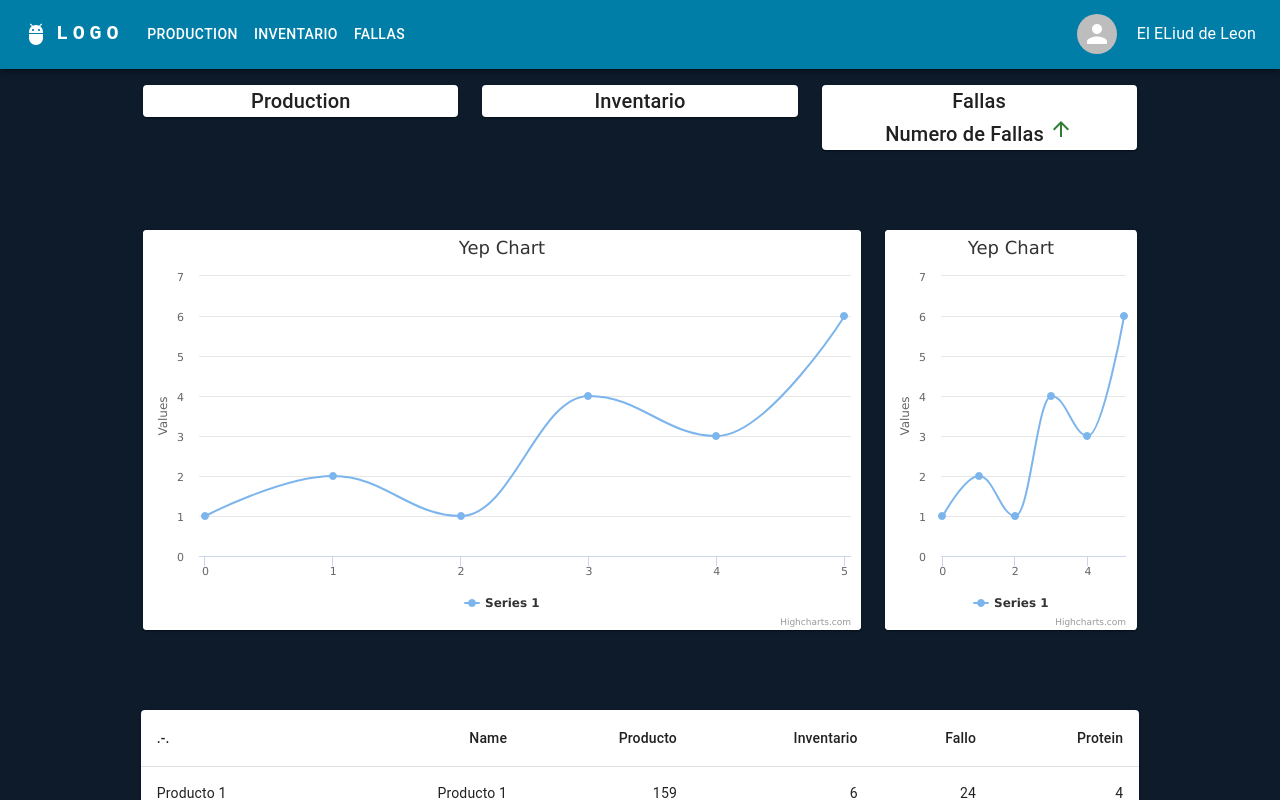
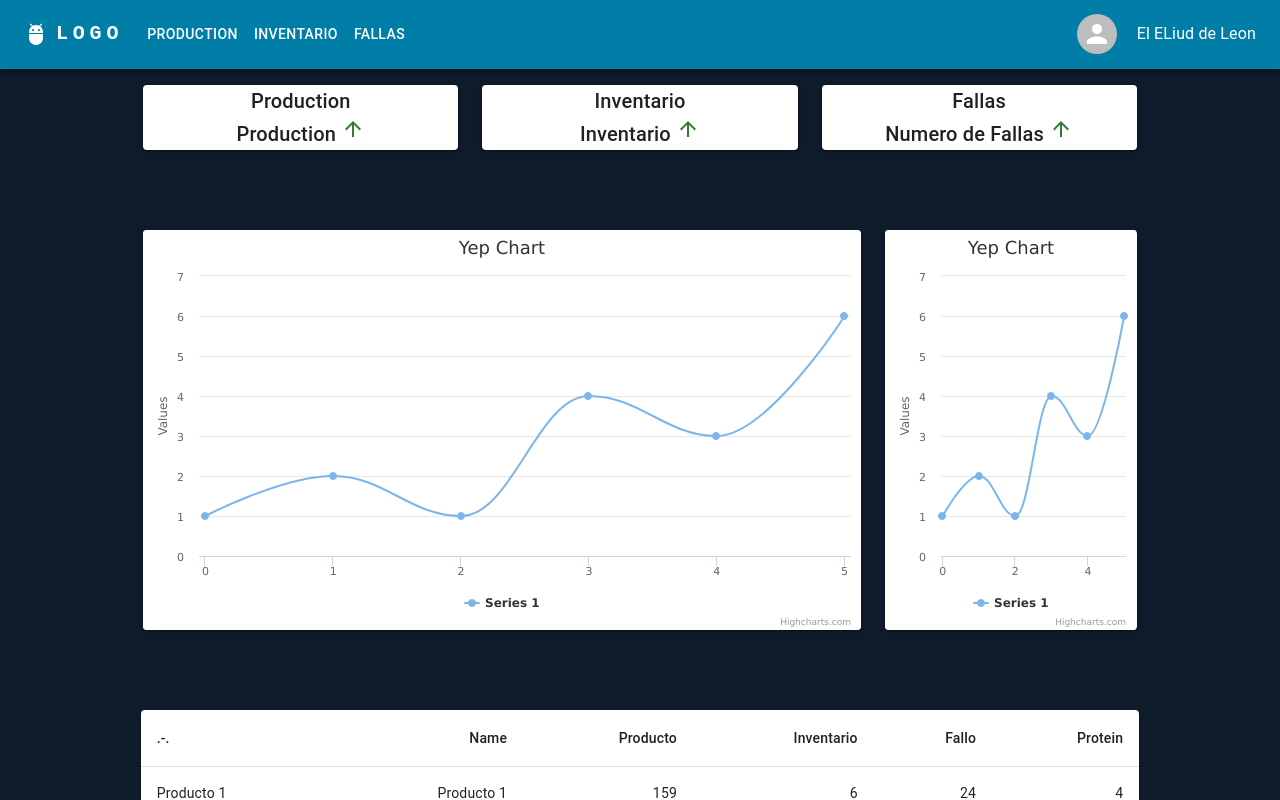
Before and after one commit to KaliumStudios/plastech-inv, a React (Create React App) app: page / in a window 1280 px wide. Built offline with nearby package versions, Linux system fonts and the light colour scheme.

Commit message:
Images for the first cards

```diff
--- a/src/components/Dashboard.tsx
+++ b/src/components/Dashboard.tsx
@@ -55,11 +55,17 @@ export default function Dashboard() {
         <Grid item xs={3.2}>
           <Card>
             <Typography variant="h6">Production</Typography>
+            <Typography variant="h6">
+              Production <ArrowUpwardIcon color="success" />
+            </Typography>
           </Card>
         </Grid>
         <Grid item xs={3.2}>
           <Card>
             <Typography variant="h6">Inventario</Typography>
+            <Typography variant="h6">
+              Inventario <ArrowUpwardIcon color="success" />
+            </Typography>
           </Card>
         </Grid>
         <Grid item xs={3.2}>
```
